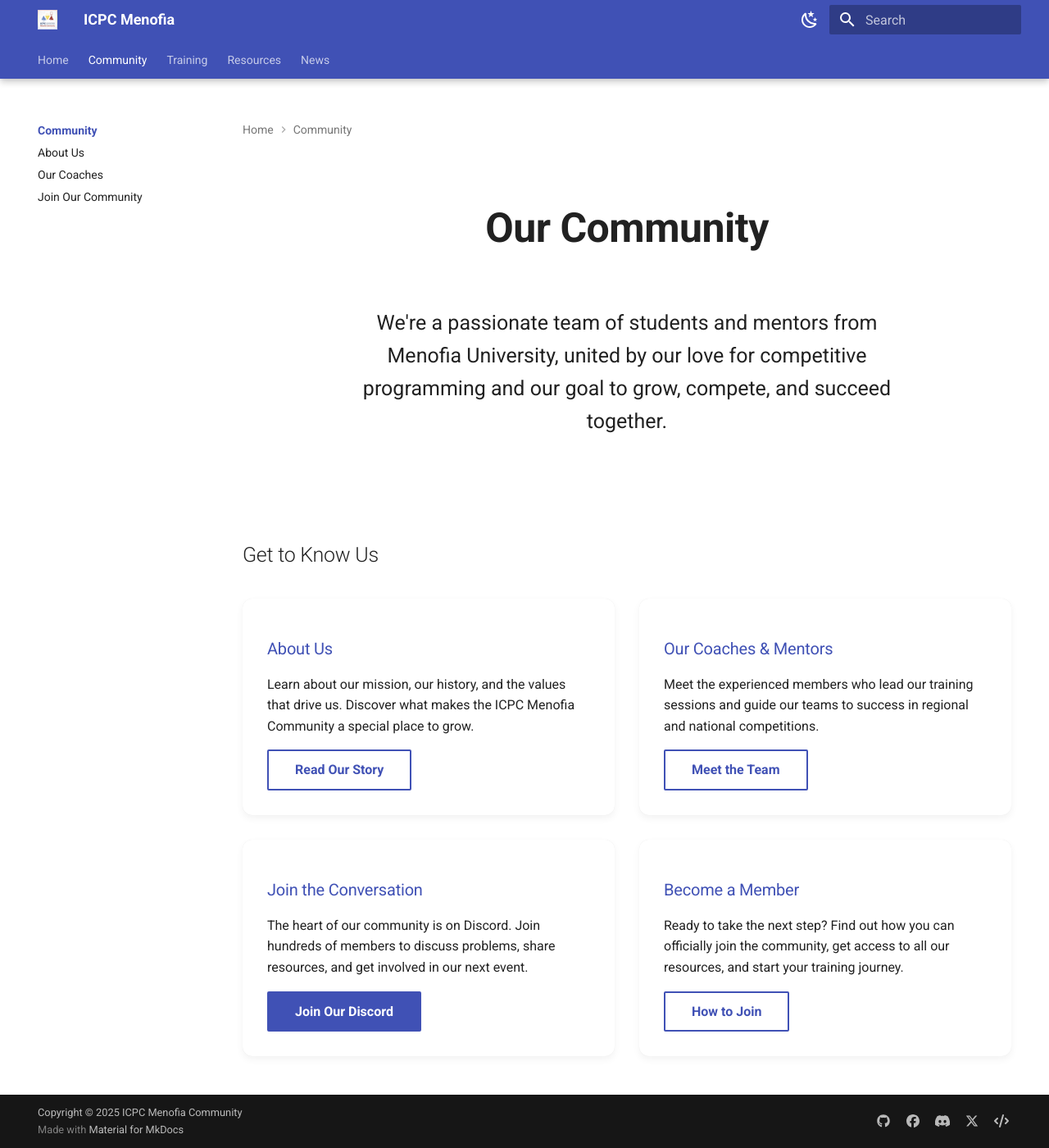
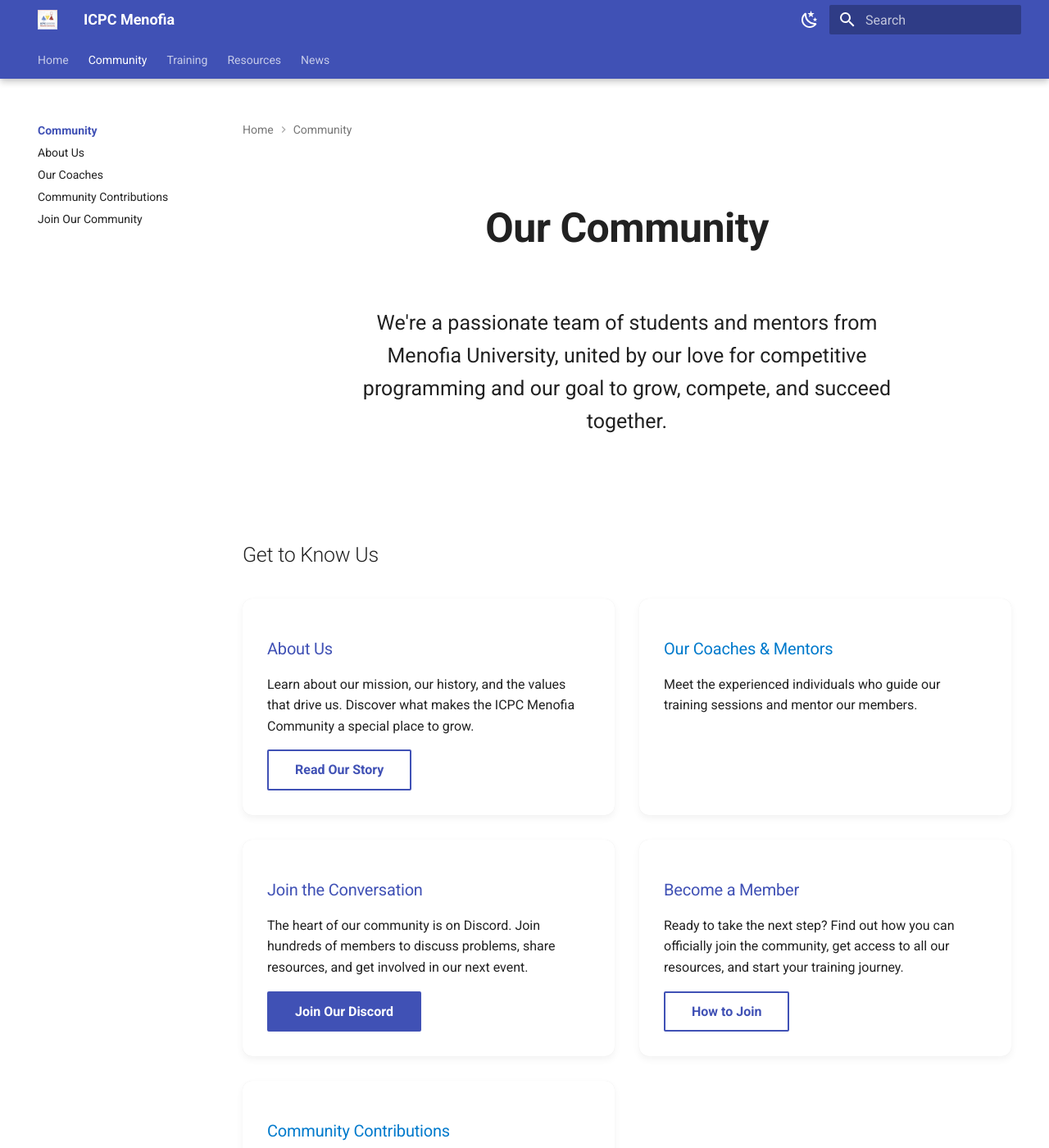
Before and after one commit to ICPC-Menofia/icpc-menofia.github.io, an MkDocs documentation site: the page built from docs/community/index.md, in a window 1280 px wide and 1400 px high. Shown: the whole window at 82% size. Built offline with MkDocs 1.6.1 and Material for MkDocs 9.7.7, drawn with Linux system fonts in a browser that asks for light colours; some of the changed text lies outside the part shown.

Commit message:
feat: implement contribitores community section

```diff
--- a/docs/assets/css/custom.css
+++ b/docs/assets/css/custom.css
@@ -620,3 +620,35 @@
 .md-sidebar__scrollwrap::-webkit-scrollbar-thumb:hover {
   background-color: var(--md-primary-fg-color);
 }
+
+/* Contributor Cards */
+.contributors-grid {
+  max-width: 1000px;
+  margin-left: auto;
+  margin-right: auto;
+  grid-template-columns: repeat(auto-fill, minmax(250px, 1fr));
+}
+
+.contributors-grid .contributor-card {
+  text-align: center;
+}
+
+.contributor-avatar {
+  width: 100px;
+  height: 100px;
+  border-radius: 50%;
+  margin-bottom: 1rem;
+  border: 3px solid var(--md-primary-fg-color);
+}
+
+/* Admin Tag */
+.admin-tag {
+  display: inline-block;
+  background-color: var(--md-primary-fg-color);
+  color: var(--md-primary-bg-color);
+  padding: 0.2em 0.6em;
+  border-radius: 12px;
+  font-size: 0.75rem;
+  font-weight: 600;
+  margin-bottom: 1rem;
+}
--- a/docs/community/index.md
+++ b/docs/community/index.md
@@ -14,9 +14,8 @@
     <a href="./about_us/" class="md-button">Read Our Story</a>
   </div>
   <div class="card">
-    <h3>Our Coaches & Mentors</h3>
-    <p>Meet the experienced members who lead our training sessions and guide our teams to success in regional and national competitions.</p>
-    <a href="./coaches/" class="md-button">Meet the Team</a>
+    <h3><a href="coaches.md">Our Coaches & Mentors</a></h3>
+    <p>Meet the experienced individuals who guide our training sessions and mentor our members.</p>
   </div>
   <div class="card">
     <h3>Join the Conversation</h3>
@@ -28,4 +27,8 @@
     <p>Ready to take the next step? Find out how you can officially join the community, get access to all our resources, and start your training journey.</p>
     <a href="./join_us/" class="md-button">How to Join</a>
   </div>
+  <div class="card">
+    <h3><a href="contributions.md">Community Contributions</a></h3>
+    <p>See who has contributed to our open-source projects and learn how you can get involved.</p>
+  </div>
 </div>
--- a/mkdocs.yml
+++ b/mkdocs.yml
@@ -69,6 +69,7 @@
       - Overview: community/index.md
       - About Us: community/about_us.md
       - Our Coaches: community/coaches.md
+      - Community Contributions: community/contributions.md
       - Join Our Community: community/join_us.md
   - Training:
       - Overview: training/index.md
```
Also changed, not shown: docs/community/contributions.md (added, +52 -0 lines).
